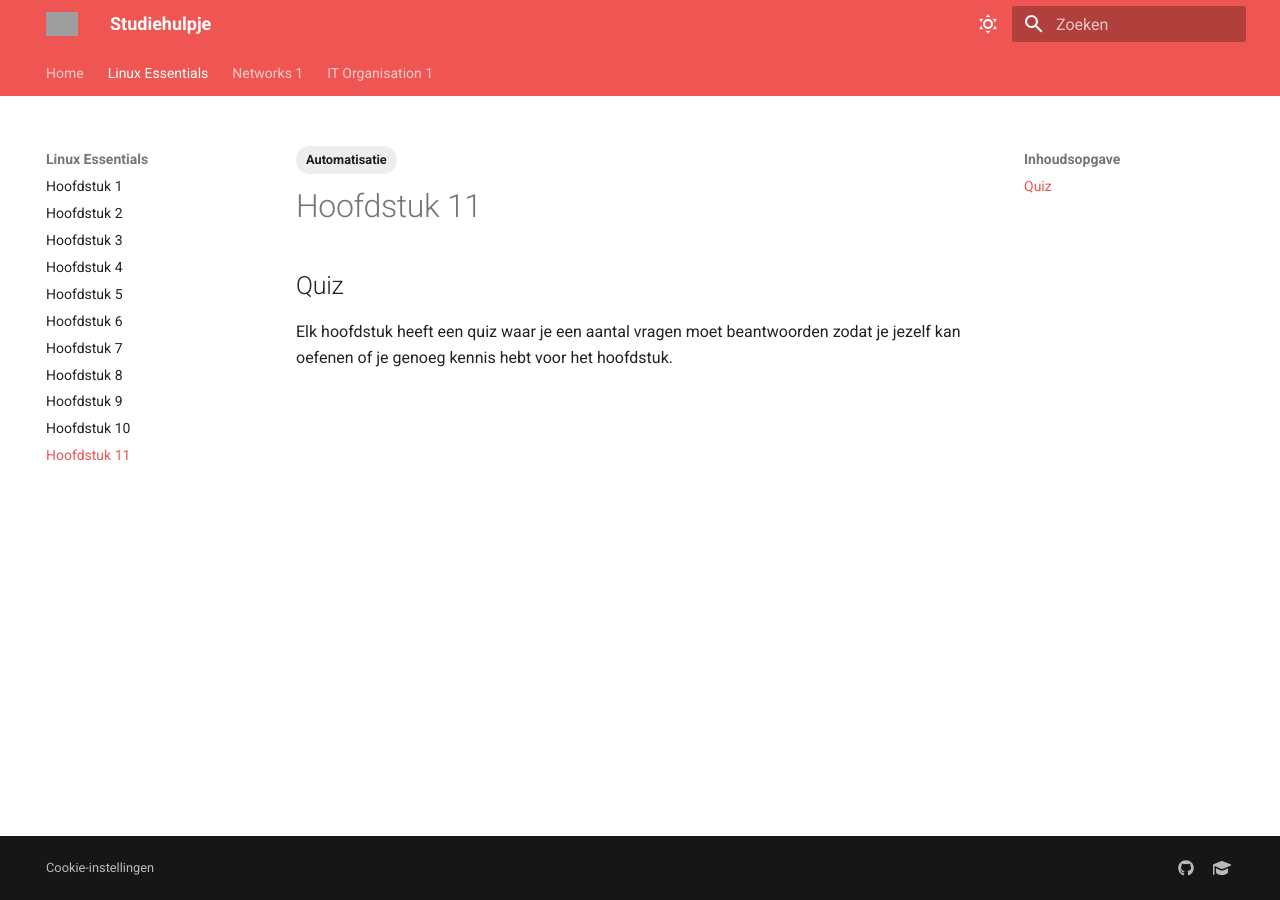
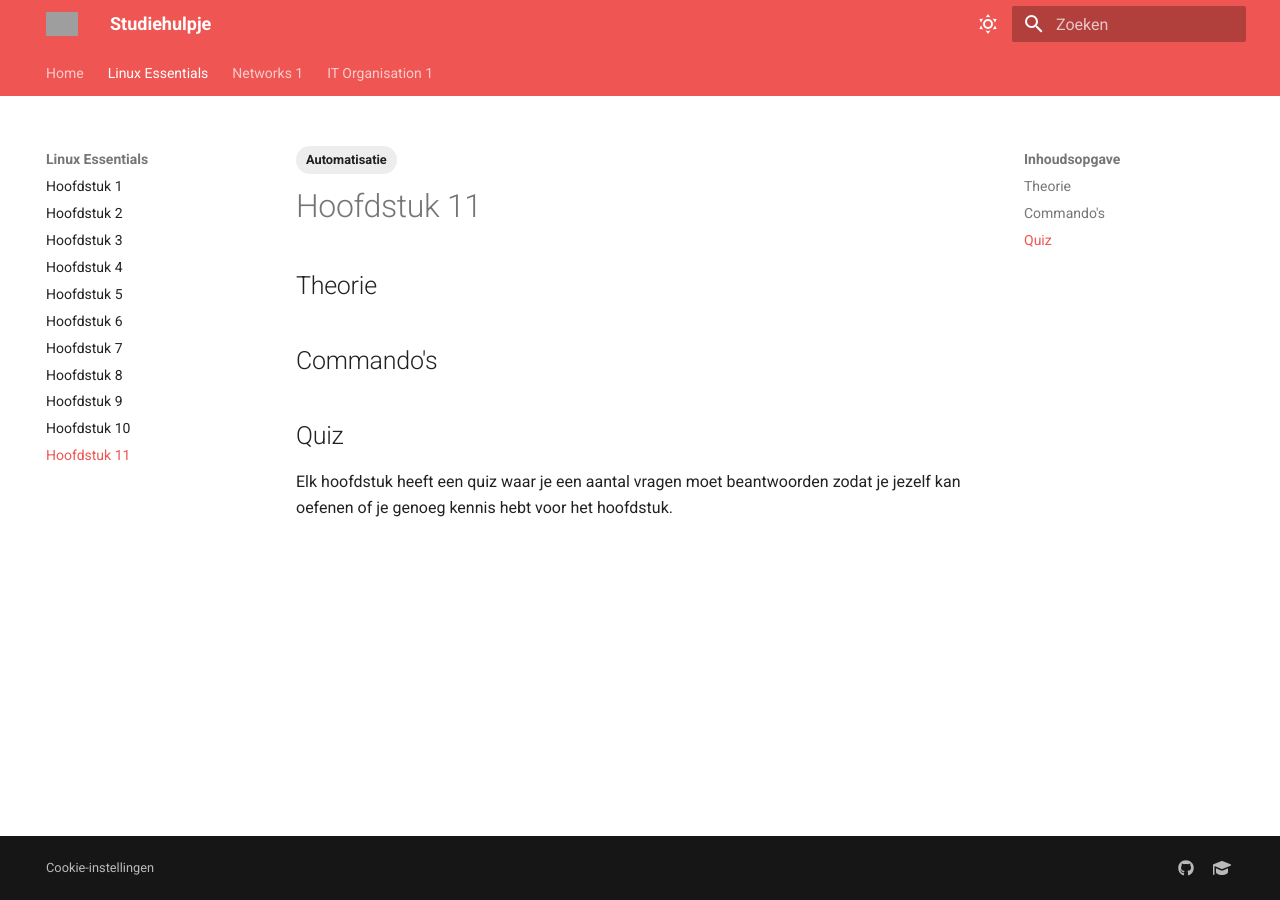
Before and after one commit to DylanClaesPXL/sne-docs, an MkDocs documentation site: the page built from docs/Linux Essentials/automatisatie.md, in a window 1280 px wide. Built offline with MkDocs 1.6.1 and Material for MkDocs 9.7.7, drawn with Linux system fonts in a browser that asks for light colours; grey boxes are pictures that could not be loaded.

Commit message:
Subtitels added

```diff
--- a/docs/Linux Essentials/automatisatie.md
+++ b/docs/Linux Essentials/automatisatie.md
@@ -5,5 +5,9 @@ tags:
 
 # Hoofdstuk 11
 
+## Theorie
+
+## Commando's
+
 ## Quiz
 Elk hoofdstuk heeft een quiz waar je een aantal vragen moet beantwoorden zodat je jezelf kan oefenen of je genoeg kennis hebt voor het hoofdstuk.
```
